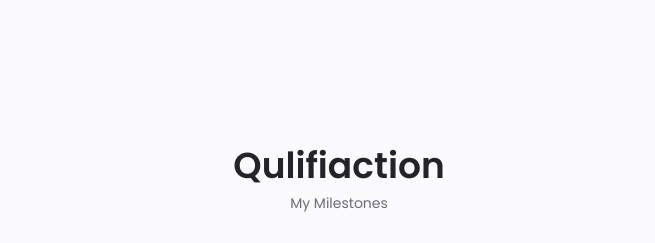
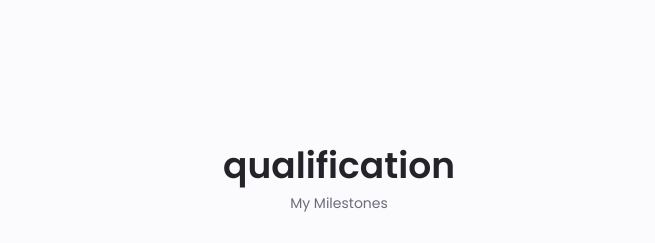
Before and after one commit to Damish-N/my-portfolio, a plain HTML site: page index.html in a window 1280 px wide. Shown: the part 2440-2683 px from the top of the page, without its empty margins (301-956 px from the left). Drawn offline with nearby package versions, Linux system fonts and the light colour scheme.

Commit message:
spellings

```diff
--- a/index.html
+++ b/index.html
@@ -430,7 +430,7 @@
 
       <!-- qulifications -->
       <section class="qulifiaction section">
-        <h2 class="section__title">Qulifiaction</h2>
+        <h2 class="section__title">qualification</h2>
         <span class="section__subtitle">My Milestones</span>
 
         <div class="qulaification__container container">
```
